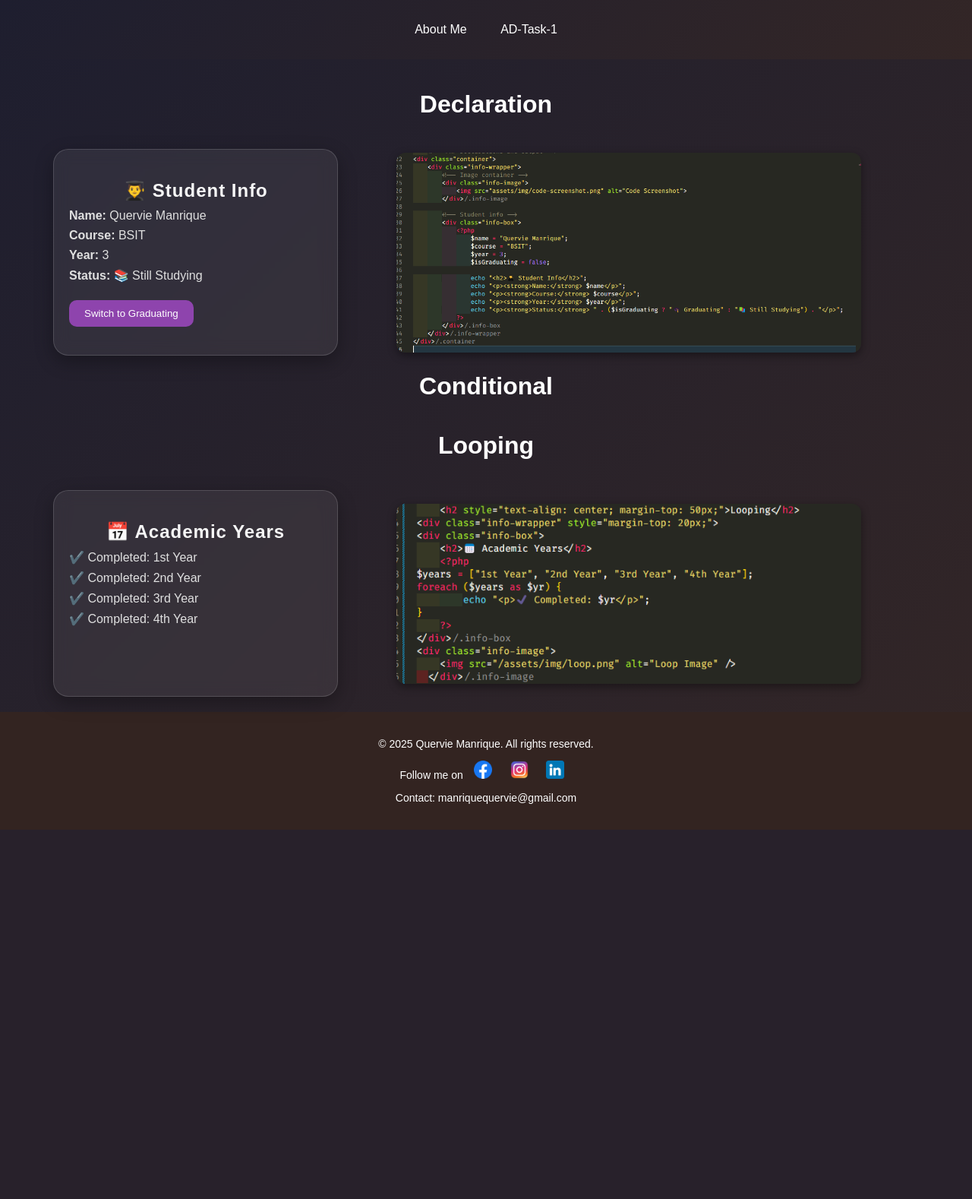
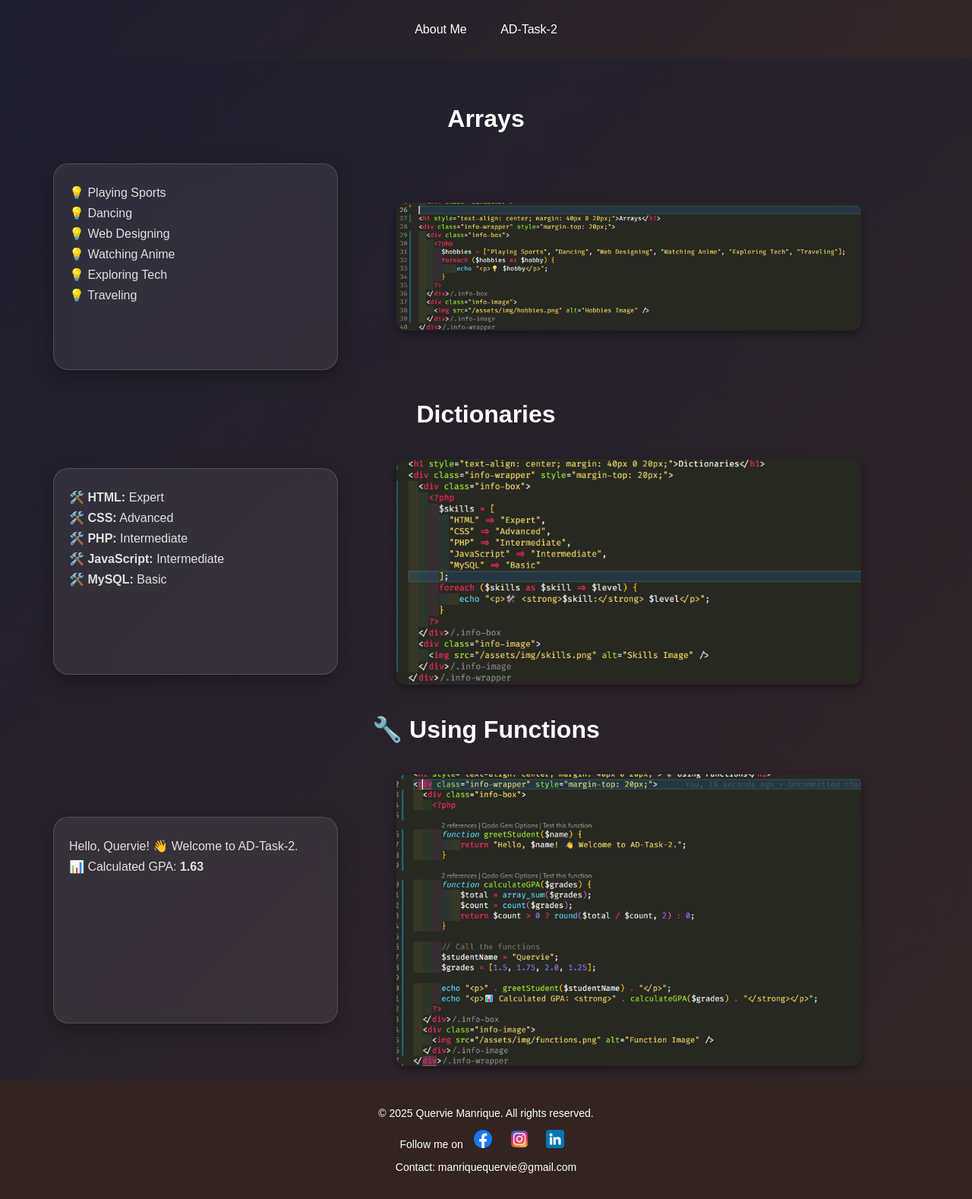
Before and after one commit to papilooz/AD-Task-2, a PHP site: page /page/Requirements.php in a window 1280 px wide. Shown: the whole page at 76% size. Before the commit the page ends 1058 px from the top, so only its background shows below. Run offline with PHP 8.4, Linux system fonts and the light colour scheme.

Commit message:
refactor(Requirements.php): fix lines

```diff
--- a/page/Requirements.php
+++ b/page/Requirements.php
@@ -16,67 +16,75 @@
       <nav class="nav1">
         <ul>
           <li><a href="../index.php">About Me</a></li>
-          <li><a href="../page/Requirements.php">AD-Task-1</a></li>
+          <li><a href="../page/Requirements.php">AD-Task-2</a></li>
         </ul>
       </nav>
     </div>
   </header>
 
   <div class="container">
-    <h1 style="text-align: center; margin-bottom: 20px;">Declaration</h1>
-    <div class="info-wrapper">
-      <div class="info-box">
-        <?php
-          $name = "Quervie Manrique";
-          $course = "BSIT";
-          $year = 3;
-          $isGraduating = false;
 
-          echo "<h2>👨‍🎓 Student Info</h2>";
-          echo "<p><strong>Name:</strong> $name</p>";
-          echo "<p><strong>Course:</strong> $course</p>";
-          echo "<p><strong>Year:</strong> $year</p>";
-        ?>
-        <p><strong>Status:</strong> <span id="status-text"><?php echo $isGraduating ? "🎓 Graduating" : "📚 Still Studying"; ?></span></p>
-        <button id="statusButton" onclick="toggleStatus()" style="margin-top: 15px; padding: 10px 20px; border-radius: 10px; background: #8e44ad; color: white; border: none; cursor: pointer;">
-          Switch to Graduating
-        </button>
-      </div>
+<h1 style="text-align: center; margin: 40px 0 20px;">Arrays</h1>
+<div class="info-wrapper" style="margin-top: 20px;">
+  <div class="info-box">
+    <?php
+      $hobbies = ["Playing Sports", "Dancing", "Web Designing", "Watching Anime", "Exploring Tech", "Traveling"];
+      foreach ($hobbies as $hobby) {
+          echo "<p>💡 $hobby</p>";
+      }
+    ?>
+  </div>
+  <div class="info-image">
+    <img src="/assets/img/array.png" alt="Hobbies Image" />
+  </div>
+</div>
+<h1 style="text-align: center; margin: 40px 0 20px;">Dictionaries</h1>
+<div class="info-wrapper" style="margin-top: 20px;">
+  <div class="info-box">
+    <?php
+      $skills = [
+        "HTML" => "Expert",
+        "CSS" => "Advanced",
+        "PHP" => "Intermediate",
+        "JavaScript" => "Intermediate",
+        "MySQL" => "Basic"
+      ];
+      foreach ($skills as $skill => $level) {
+          echo "<p>🛠️ <strong>$skill:</strong> $level</p>";
+      }
+    ?>
+  </div>
+  <div class="info-image">
+    <img src="/assets/img/Diction.png" alt="Skills Image" />
+  </div>
+</div>
+<h1 style="text-align: center; margin: 40px 0 20px;">🔧 Using Functions</h1>
+<div class="info-wrapper" style="margin-top: 20px;">
+  <div class="info-box">
+    <?php
 
-      <div class="info-image">
-        <img src="/assets/img/declaration.png" alt="Code Screenshot" />
-      </div>
-    </div>
+      function greetStudent($name) {
+          return "Hello, $name! 👋 Welcome to AD-Task-2.";
+      }
 
-    <h1 style="text-align: center; margin-bottom: 20px;">Conditional</h1>
-<div id="graduation-section" class="info-wrapper" style="display: none; margin-top: 20px;">
+      function calculateGPA($grades) {
+          $total = array_sum($grades);
+          $count = count($grades);
+          return $count > 0 ? round($total / $count, 2) : 0;
+      }
 
-      <div class="info-box">
-        <h2>🎉 Graduation Section</h2>
-        <p>Congratulations on reaching this milestone!</p>
-        <p>You've shown dedication, resilience, and passion.</p>
-        <p>Wishing you great success in your next chapter! 🚀</p>
-      </div>
-      <div class="info-image">
-        <img src="/assets/img/grad.png" alt="Graduation Image" />
+      // Call the functions
+      $studentName = "Quervie";
+      $grades = [1.5, 1.75, 2.0, 1.25];
+
+      echo "<p>" . greetStudent($studentName) . "</p>";
+      echo "<p>📊 Calculated GPA: <strong>" . calculateGPA($grades) . "</strong></p>";
+    ?>
+  </div>
+  <div class="info-image">
+    <img src="/assets/img/Funct.png" alt="Function Image" />
+  </div>
 </div>
-    </div>
-    <h1 style="text-align: center; margin-bottom: 20px;">Looping</h1>
-<div class="info-wrapper" style="margin-top: 20px;">
-<div class="info-box">
-      <h2>📅 Academic Years</h2>
-      <?php
-$years = ["1st Year", "2nd Year", "3rd Year", "4th Year"];
-foreach ($years as $yr) {
-        echo "<p>✔️ Completed: $yr</p>";
-}
-      ?>
-</div>
-<div class="info-image">
-      <img src="/assets/img/looping.png" alt="Loop Image" />
-    </div>
-</div>
-
   </div>
 
   <footer>
```
